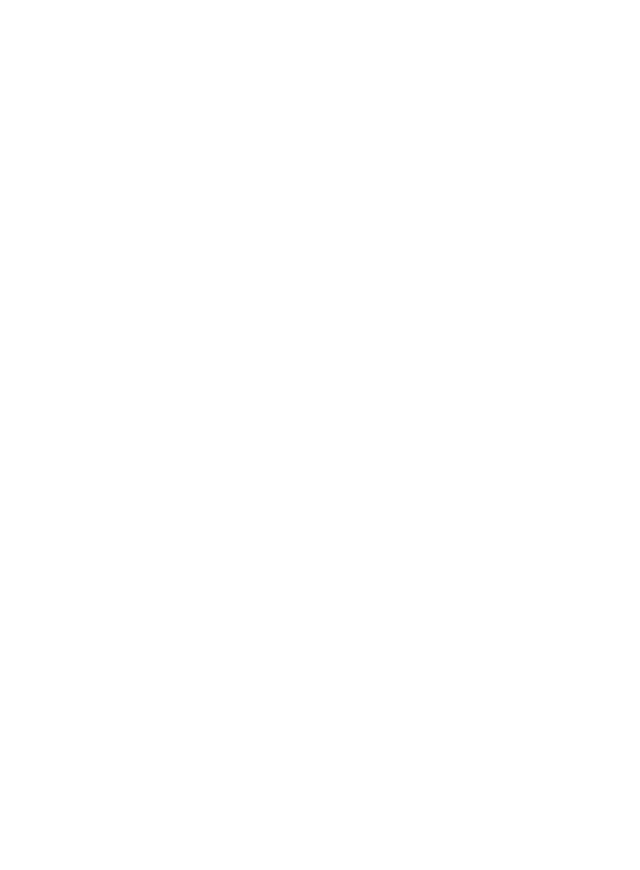
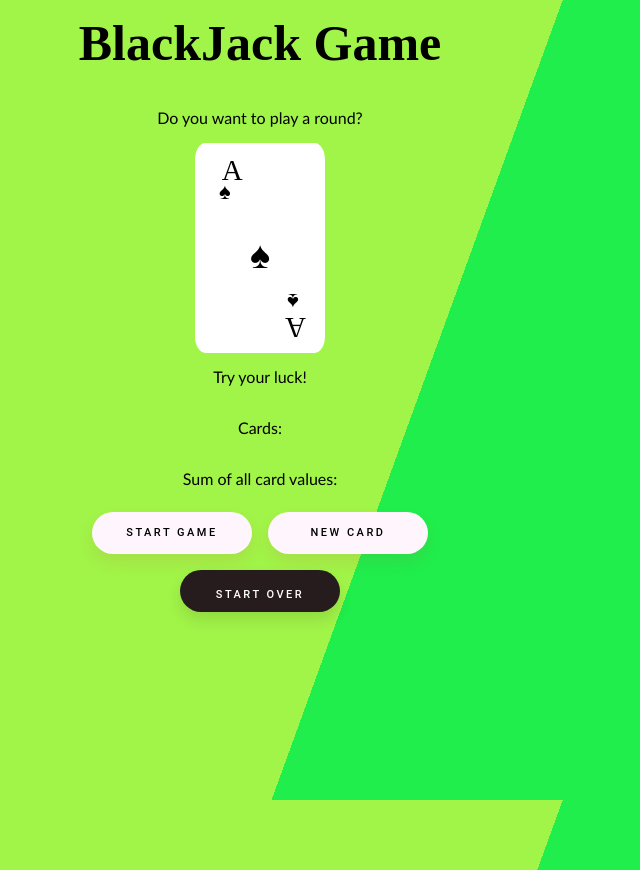
Before and after one commit to emadnahed/CardGame, a plain HTML site: page index.html in a window 1280 px wide. Shown: the whole page, without its empty margins (380-1020 px from the left). Before the commit the page ends 800 px from the top, so only its background shows below. Drawn offline with Linux system fonts and the light colour scheme.

Commit message:
version with refresh page option

```diff
--- a/index.css
+++ b/index.css
@@ -0,0 +1,175 @@
+body {
+    /* background-image:url(cardbackground.png);
+    background-repeat: no-repeat;
+    background-attachment: fixed;
+    background-position: top;*/
+    /*   */
+    background: linear-gradient(110deg, #a1f448 60%, #1fee4c 60%);
+}
+
+
+.mainframe
+{
+    display: flex;
+    flex-direction: column;
+    justify-content: center;
+    align-items: center;
+    flex-wrap: nowrap;
+}
+
+.secondframe {
+    margin-top: 50px;
+    height: 300px; */
+    width: 700px;
+    display: flex;
+    flex-direction: column;
+    align-items: center;
+}
+
+
+h1 {
+    font-size: 50px;
+    margin-bottom: 20px;
+}
+
+
+p {
+    font: bold;
+    font-size: 16px;
+    font-family:'Gill Sans', 'Gill Sans MT', Calibri, 'Trebuchet MS', sans-serif;
+    /* margin-top: 20px; */
+}
+
+
+.buttonsa {
+    display: flex;
+    flex-direction: row;
+    align-items: center;
+    flex-wrap: nowrap;
+}
+
+button.play {
+    width: 160px;
+    height: 42px;
+    margin: 8px;
+    font-family: 'Roboto', sans-serif;
+    font-size: 11px;
+    text-transform: uppercase;
+    letter-spacing: 2.5px;
+    font-weight: 500;
+    color: #000;
+    background-color: #fff6fd;
+    border: none;
+    border-radius: 45px;
+    box-shadow: 0px 8px 15px rgba(210, 56, 56, 0.1);
+    transition: all 0.3s ease 0s;
+    cursor: pointer;
+    outline: none;
+}
+
+button.play:hover {
+    background-color: #07bdf9;
+  box-shadow: 0px 15px 20px rgba(46, 229, 157, 0.4);
+  color: #fff;
+  transform: translateY(-5px);
+}
+
+
+button#seperate {
+    margin-top: 8px;
+    width: 160px;
+    height: 42px;
+    font-family: 'Roboto', sans-serif;
+    font-size: 11px;
+    text-transform: uppercase;
+    letter-spacing: 2.5px;
+    font-weight: 500;
+    color: rgb(255, 255, 255);
+    background-color: rgb(38, 28, 30);
+    border: none;
+    border-radius: 45px;
+    box-shadow: 0px 8px 15px rgba(0, 0, 0, 0.1);
+    transition: all 0.3s ease 0s;
+    cursor: pointer;
+    outline: none;
+    padding: 20px;
+    padding-top: 18px;
+}
+
+button#seperate:hover {
+    background-color: #b54848;
+  box-shadow: 0px 15px 20px rgba(46, 229, 157, 0.4);
+  color: #fff;
+  transform: translateY(-5px);
+}
+
+
+
+/* Cards css start */
+
+
+body {
+    margin: -70 auto;
+    background-color: #A1D490;
+    text-align:center;
+  }
+
+  #hearts {
+    position: relative;
+    height:210px;
+    width: 130px;
+    background-color: #fff;
+    margin: 0 auto;
+    margin-bottom: -2px;;
+    border-radius: 8%;
+    -moz-border-radius: 8%;
+
+  }
+
+  #spade{
+    font-size: 38px;
+    margin: auto;
+  }
+
+  .center{
+    position: relative;
+    top: 90px;
+    left: -15px;
+  }
+
+  .small-spade {
+    position: absolute;
+    font-size: 22px;
+  }
+
+  /* left heart */
+  .left {
+    left:24px;
+    top: 36px;
+  }
+
+  /* right heart */
+  .right {
+    -webkit-transform:rotate(-180deg);
+    left: 92px;
+    top: 145px;
+  }
+
+  /* left A */
+  #ace-left {
+    position: relative;;
+    font-size: 29px;
+    top: 2px;
+    left: -13px;
+  }
+
+  /* right A */
+  #ace-right {
+    position: absolute;
+    font-size: 29px;
+    top: 168px;
+    left: 90px;
+    -webkit-transform:rotate(-180deg);
+  }
+
+/* Cards css end */
--- a/index.html
+++ b/index.html
@@ -3,9 +3,38 @@
     <meta charset="UTF-8">
     <meta http-equiv="X-UA-Compatible" content="IE=edge">
     <meta name="viewport" content="width=device-width, initial-scale=1.0">
+    <link rel="stylesheet" href="index.css">
     <title>Document</title>
 </head>
 <body>
-        <script src="index.js"></script>
+    <div class="mainframe">
+        <div class="secondframe">
+            <h1>BlackJack Game</h1>
+            <p id="message-el">Do you want to play a round?</p>
+            <!-- Card start -->
+            <div class="card">
+
+                <div id="hearts">
+                  <div id="spade">
+                    <span id="ace-left">A</span>
+                    <span class="small-spade left">&spades;</span>
+                  <span class="center">&spades;</span>
+                  <span id="ace-right">A</span>
+                  <span class="small-spade right">&spades;</span>
+                </div>
+              </div>
+          </div>
+            <!-- Card end -->
+            <p id="instructions-el">Tip: Try your luck now!</p>
+            <p id="card-el">Cards: </p>
+            <p id = "sum-el">Sum of all card values: </p>
+                <div class="buttonsa">
+                    <button id="b2" class="play" onclick="startGame()">START GAME</button>
+                    <button id="b1" class="play" onclick="newCard()">NEW CARD</button>
+                </div>
+            <button id="seperate" onclick="rFresh()">START OVER</button>
+        </div>
+    </div>
+    <script src="index.js"></script>
 </body>
 </html>
--- a/index.js
+++ b/index.js
@@ -1,22 +1,76 @@
+let firstCard = Math.floor((Math.random() * 10) + 1);
+let secondCard = Math.floor((Math.random() * 10) + 1);
 
-// 1. Create two variables, firstCard and secondCard.
-// Set their values a to a random number between 2-11
-let firstCard = 6
-let secondCard = 15
+let cards = [firstCard,secondCard];
+let sum = firstCard + secondCard;
+let hasBlackJack = false;
+let isAlive = false;
+let message = "";
+let clicks = 0;
+let sumEl = document.getElementById("sum-el");
+let messageEl = document.getElementById("message-el");
+let cardEl = document.getElementById("card-el")
+let cardicon = document.getElementsByClassName("card")
+let instructionsEl = document.getElementById("instructions-el")
 
-// 2. Create a variable, sum, and set it to the sum of the two cards
-let sum = firstCard + secondCard
-let hasBlackJack = false
-
-// Set the conditions to check the game status.
-if (sum < 21) {
-    console.log("Do you want to draw a new card?")}
-else if (sum === 21) {
-    console.log("Wohoo! You've got Blackjack!")
-    hasBlackJack = true;}
-else {
-    console.log("You're out of the game!")}
+instructionsEl.textContent = "Try your luck!"
+console.log(instructionsEl)
 
 
+function startGame() {
+    renderGame()
+}
 
-console.log(hasBlackJack)
+
+function renderGame() {
+    clicks++;
+    cardEl.textContent = "Cards: " + cards;
+    let x = 0 // the sum is initialed to 0
+    for (let i = 0; i<sum.length; i += 1) {x += sum[i]}
+    if (sum <= 20) {
+        // console.log("Do you want to draw a new card?");
+        message = "Do you want to draw a new card?";
+        // messageEl.textContent = message;
+        instructions = " Try with pressing a New Card"
+        }
+
+    else if (sum === 21) {
+        // console.log("Wohoo, You've won the game");
+        message = "You've won the game";
+        hasBlackJack = true;
+        instructions = " Win again by start over"
+        }
+
+    else {
+        // console.log("You're out of the game.");
+        message = "You're out of the game.";
+        isAlive = false;
+        instructions = " Please start over"
+        }
+
+    messageEl.textContent = message;
+    sumEl.textContent = "Sum of all card values: " + sum;
+    instructionsEl.textContent = "Tip: " + instructions;
+
+    if (sum>21) {
+
+        document.getElementById("b1").disabled = true;
+    }
+
+    }
+// messageEl.textContent += message;
+
+
+function newCard() {
+    if (clicks>0){
+    console.log("Drawing a new card!")
+    cardVariable = Math.trunc(Math.random()*9) + 1;
+    cards.push(cardVariable)
+    sum += cardVariable;
+    renderGame();}
+}
+
+
+function rFresh() {
+    location.reload()
+}
```
